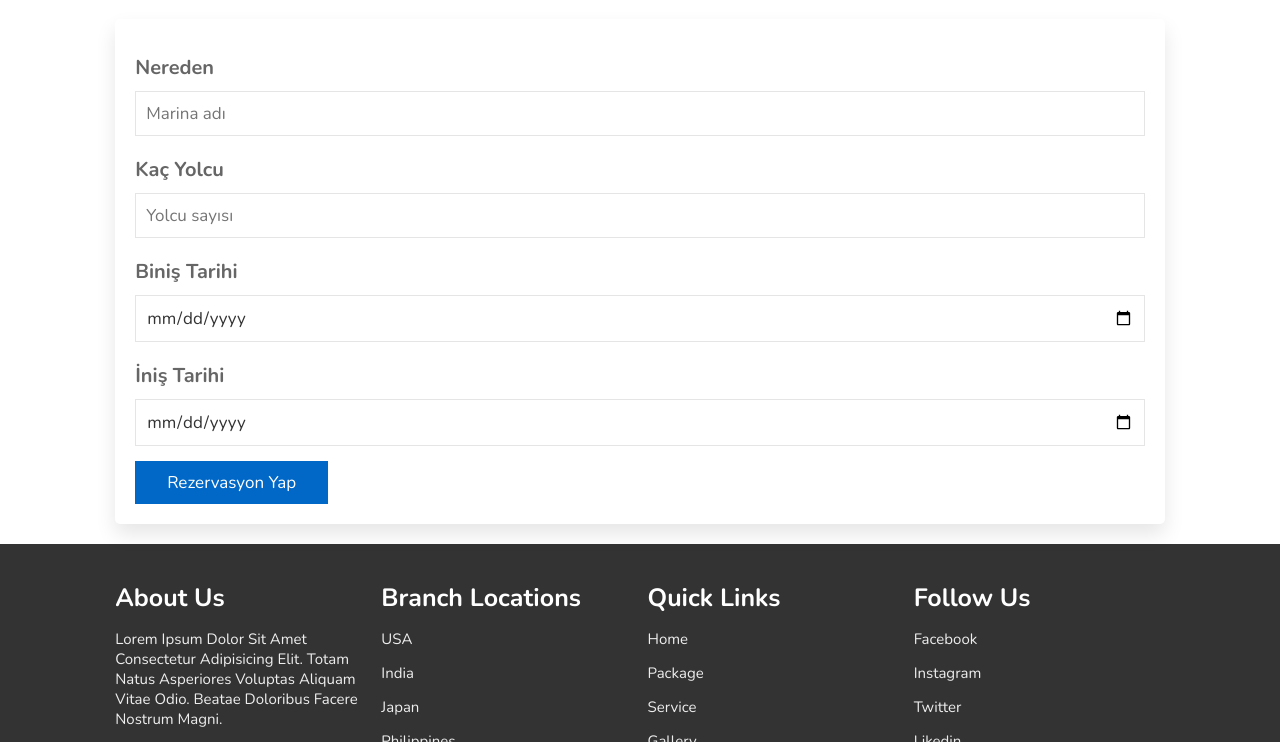
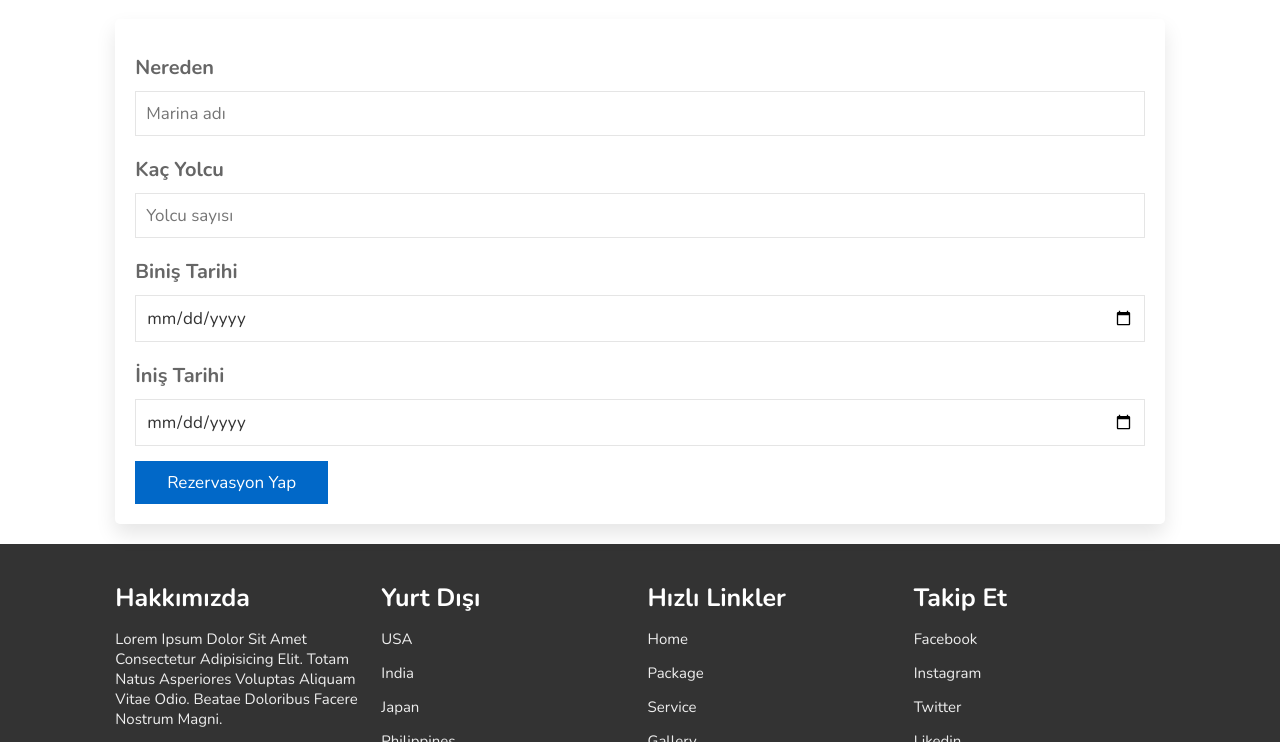
Before and after one commit to dizdaldev/ttektiktekne, a plain HTML site: page index.html in a window 1280 px wide. Shown: the part 5514-6256 px from the top of the page. Drawn offline with nearby package versions, Linux system fonts and the light colour scheme.

Commit message:
Update index.html

```diff
--- a/index.html
+++ b/index.html
@@ -587,12 +587,12 @@
 <section class="footer">
     <div class="box-container">
         <div class="box">
-            <h3>about us</h3>
+            <h3>Hakkımızda</h3>
             <p>Lorem ipsum dolor sit amet consectetur adipisicing elit.
             Totam natus asperiores voluptas aliquam vitae odio. Beatae doloribus facere nostrum magni.</p>
         </div>
         <div class="box">
-            <h3>branch locations</h3>
+            <h3>Yurt dışı</h3>
             <a href="#">USA</a>
             <a href="#">india</a>
             <a href="#">japan</a>
@@ -600,7 +600,7 @@
             <a href="#">france</a>
         </div>
         <div class="box">
-            <h3>quick links</h3>
+            <h3>Hızlı linkler</h3>
             <a href="#">home</a>
             <a href="#">package</a>
             <a href="#">service</a>
@@ -610,14 +610,14 @@
             <a href="#">book</a>
         </div>
         <div class="box">
-            <h3>follow us</h3>
+            <h3>Takip et</h3>
             <a href="#">facebook</a>
             <a href="#">instagram</a>
             <a href="#">twitter</a>
             <a href="#">likedin</a>
         </div>
     </div>
-    <h1 class="credit"> created by <span>Dailywebdesign</span> | all rights reserved!! </h1>
+
 </section>
 
 <script src="https://unpkg.com/swiper@7/swiper-bundle.min.js"></script>
```
